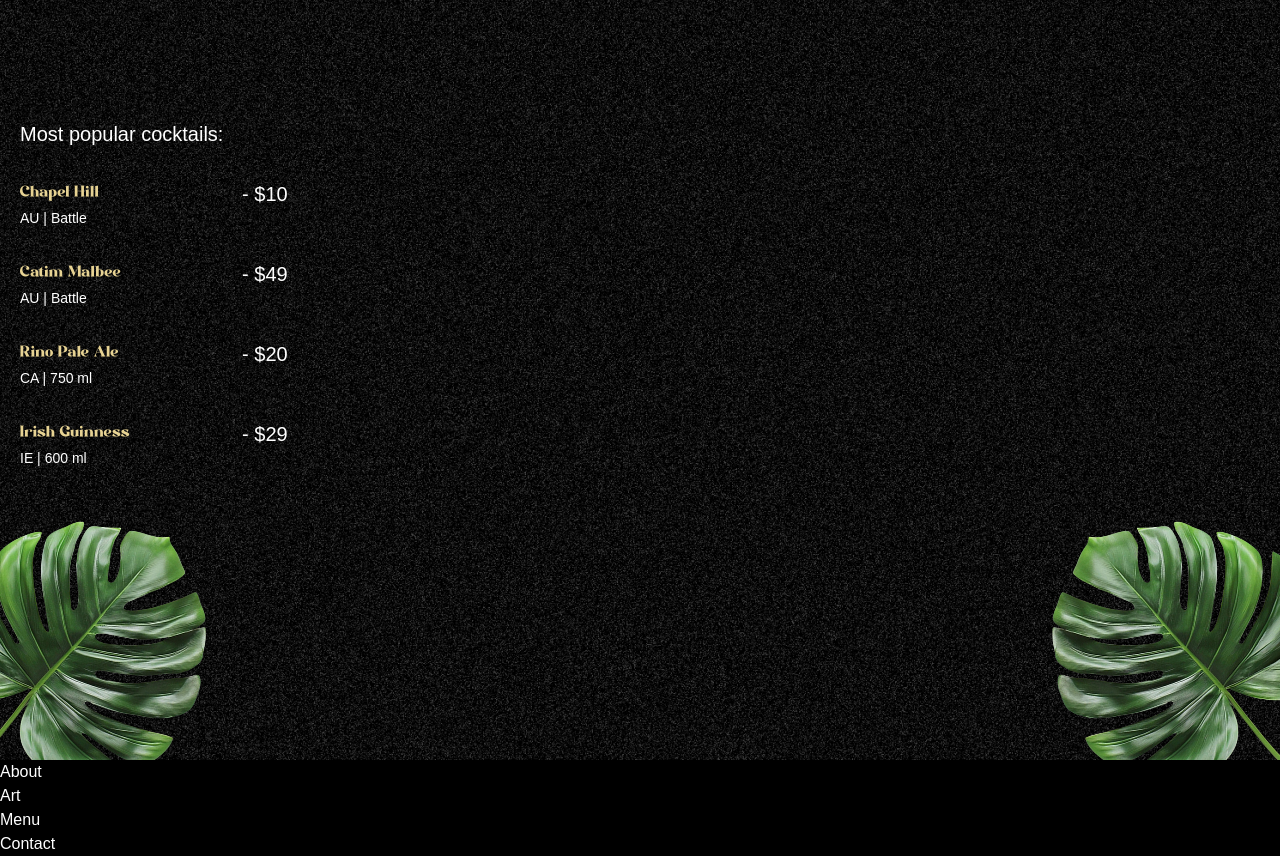
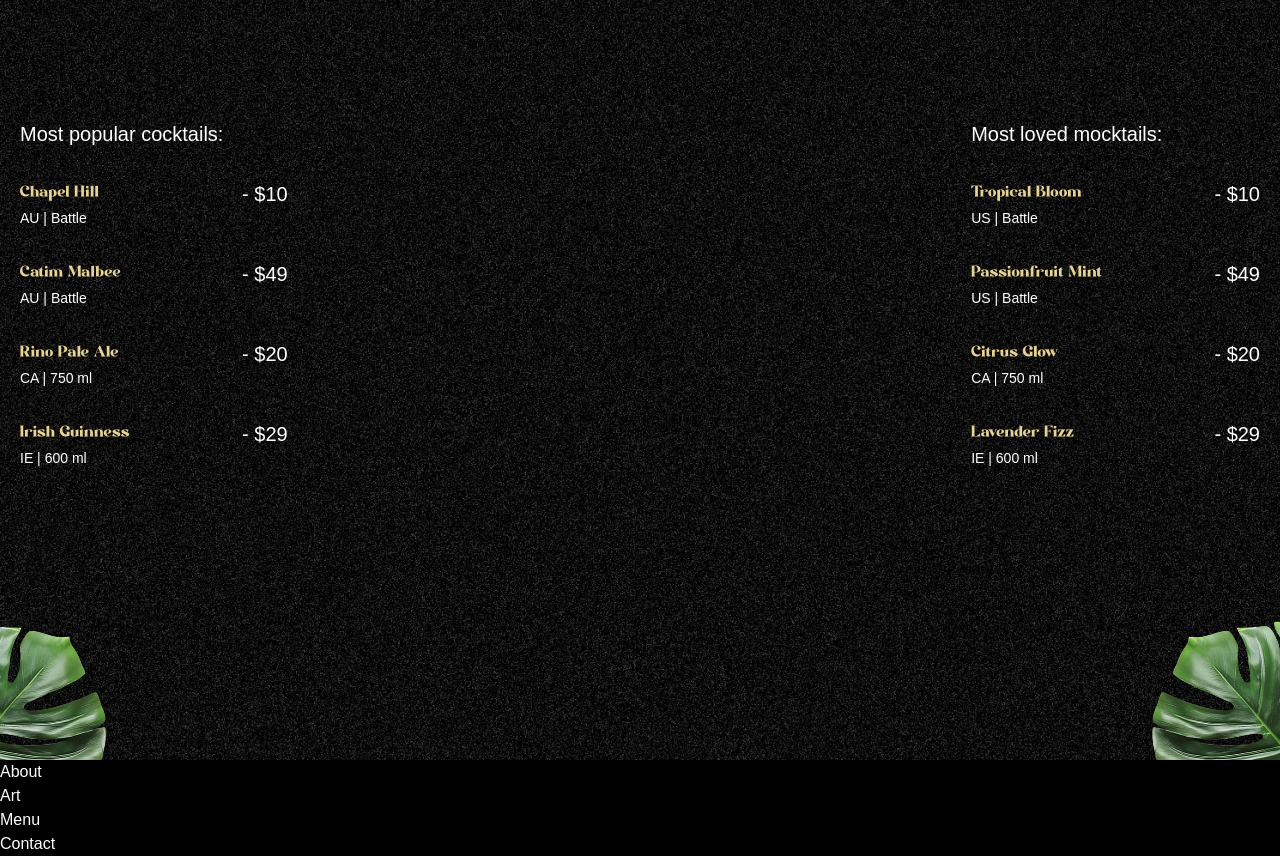
Before and after one commit to faithpacifica/cocktail-landing-page, a React (Vite) app: page / in a window 1280 px wide. Shown: the part 840-1696 px from the top of the page. Built offline with nearby package versions, Linux system fonts and the light colour scheme; a web font is replaced by a local one.

Commit message:
add 2nd part of cocktails section

```diff
--- a/src/components/Cocktails.jsx
+++ b/src/components/Cocktails.jsx
@@ -1,7 +1,29 @@
-import { cocktailLists,  } from '../../constants/index.js'
-
+import { useGSAP } from "@gsap/react";
+import gsap from "gsap";
+import { cocktailLists, mockTailLists } from "../../constants/index.js";
 
 const Cocktails = () => {
+  useGSAP(() => {
+    const parallaxTimeline = gsap.timeline({
+      scrollTrigger: {
+        trigger: "#cocktails",
+        start: "top 30%",
+        end: "bottom 80%",
+        scrub: true,
+      },
+    });
+
+    parallaxTimeline
+      .from("#c-left-leaf", {
+        x: -100,
+        y: 100,
+      })
+      .from("#c-right-leaf", {
+        x: 100,
+        y: 100,
+      });
+  });
+
   return (
     <section id="cocktails" className="noisy">
       <img src="/images/cocktail-left-leaf.png" alt="l-leaf" id="c-left-leaf" />
@@ -29,6 +51,24 @@
             ))}
           </ul>
         </div>
+
+        <div className="loved">
+          <h2>Most loved mocktails:</h2>
+
+          <ul>
+            {mockTailLists.map(({ name, country, detail, price }) => (
+              <li key={name}>
+                <div className="me-28">
+                  <h3>{name}</h3>
+                  <p>
+                    {country} | {detail}
+                  </p>
+                </div>
+                <span>- {price}</span>
+              </li>
+            ))}
+          </ul>
+        </div>
       </div>
     </section>
   );
```
